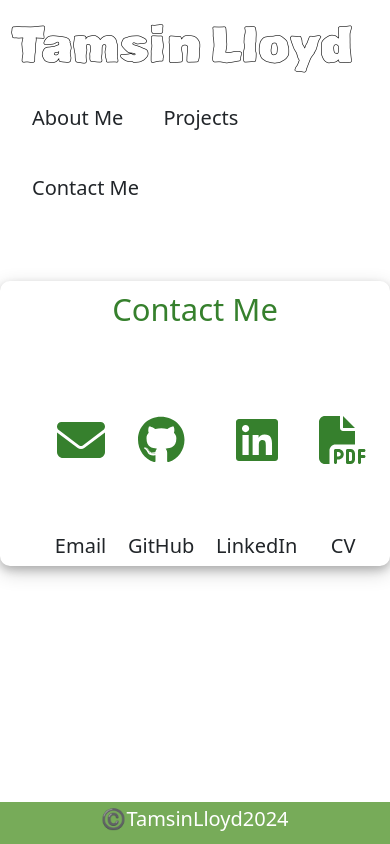
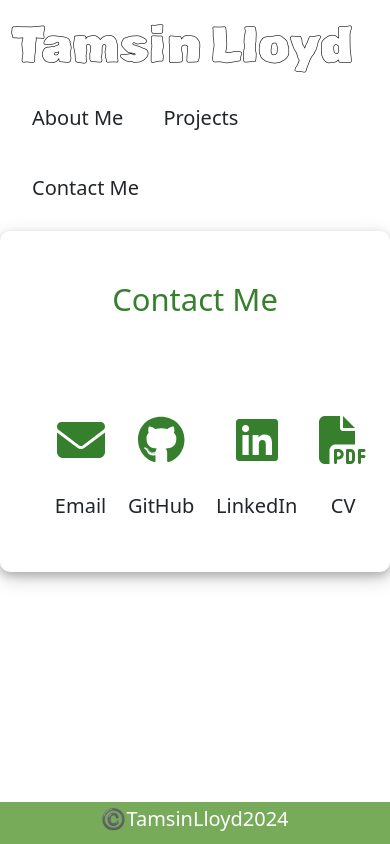
Before and after one commit to TamsinLloyd99/My-React-Portfolio, a React (Vite) app: page /contact in a window 390 px wide. Built offline with nearby package versions, Linux system fonts and the light colour scheme.

Commit message:
made contact page responsive

```diff
--- a/src/components/Contact/Contact.css
+++ b/src/components/Contact/Contact.css
@@ -1,32 +1,34 @@
 .container{
     box-shadow: 0 4px 8px 0 rgba(0, 0, 0, 0.2), 0 6px 20px 0 rgba(0, 0, 0, 0.19);
-    /* height: 300px; */
+   padding: 20px;
 }
 
 .contactTitle{
     text-align: center;
     color: 	#36802d !important;
-    margin-top: 50px !important;
+    margin-top: 20px !important;
     padding: 10px;
 }
 .contactlist {
     list-style: none;
     display: flex;
-    justify-content: space-around; /* Adjust as needed */
+    flex-wrap: wrap;
+    justify-content: space-around;
   }
 
   svg{
     margin-top: 70px;
     color: 	#36802d !important;
-    margin-bottom: 70px;
+    margin-bottom: 20px;
   }
 
 .contactlist li {
-    margin: 0;
+    margin: 10px;
     padding: 0;
 
   }
 
 .contact-item h5{
   font-weight: lighter;
+  margin-top: 10px;
 }
--- a/src/components/HomePage/HomePage2.css
+++ /dev/null
@@ -1,16 +0,0 @@
-
-
-.video-container {
-    position: relative;
-    /* height: 100vh; */
-  }
-
-  #background-video {
-    width: 100%;
-    height: 100%;
-    object-fit: cover;
-  }
-
-h1,h3{
-    font-weight: lighter !important;
-}
```
Also changed, not shown: src/components/HomePage/HomePage2.jsx (deleted, +0 -30 lines).
